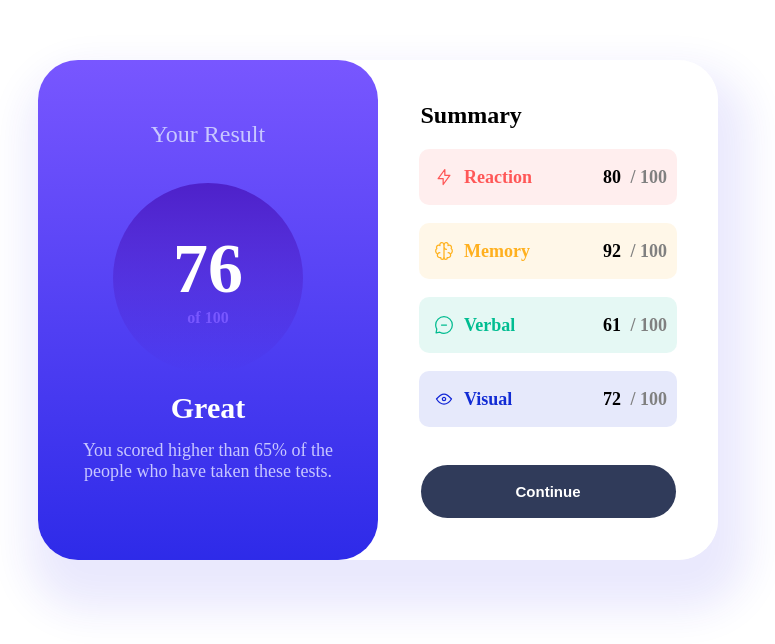
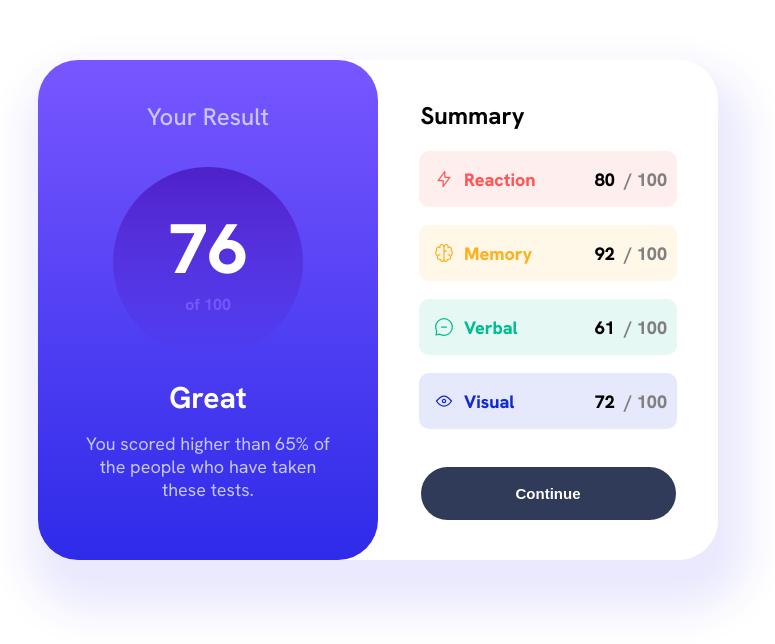
Before and after one commit to wfhopkins/results-summary-component, a plain HTML site: page index.html in a window 1280 px wide. Shown: the part 196-840 px from the top of the page, without its empty margins (262-1037 px from the left). Drawn offline with Linux system fonts and the light colour scheme.

Commit message:
Add fonts to be delivered to visitors via via Google Fonts service

```diff
--- a/index.html
+++ b/index.html
@@ -10,6 +10,17 @@
 
   <link rel="stylesheet" href="style.css" type="text/css" />
 
+  <!-- Call fonts from Google as an alternate method. Advantage: reduce data we must serve, automatically get any font updates. Disadvantage: connectivity issues or latency can affect our display; in theory this method is not as performant as link except I can't find any references written this decade; nor anything that tests a single @import vs. multiple <link>s -->
+  <!-- Using the @import directive means that we make a single request to Google to get the fonts we want, but the <link> method works too (see after this) -->
+  <style>
+    @import url('https://fonts.googleapis.com/css2?family=Hanken+Grotesk:ital,wght@0,100;0,200;0,300;0,400;0,500;0,600;0,700;0,800;0,900;1,100;1,200;1,300;1,400;1,500;1,600;1,700;1,800;1,900&display=swap');
+  </style>
+
+  <!-- This is the link method to call Google for the fonts we are going to use. -->
+  <!-- Each link tag represents a separate request to Google; all of them need to happen and succeed to make font disxplay work -->
+  <!-- <link rel="preconnect" href="https://fonts.googleapis.com"> -->
+  <!-- <link rel="preconnect" href="https://fonts.gstatic.com" crossorigin> -->
+  <!-- <link href="https://fonts.googleapis.com/css2?family=Hanken+Grotesk:ital,wght@0,100;0,200;0,300;0,400;0,500;0,600;0,700;0,800;0,900;1,100;1,200;1,300;1,400;1,500;1,600;1,700;1,800;1,900&display=swap" rel="stylesheet"> -->
 </head>
 <body>
   <div class="main-container">
```
